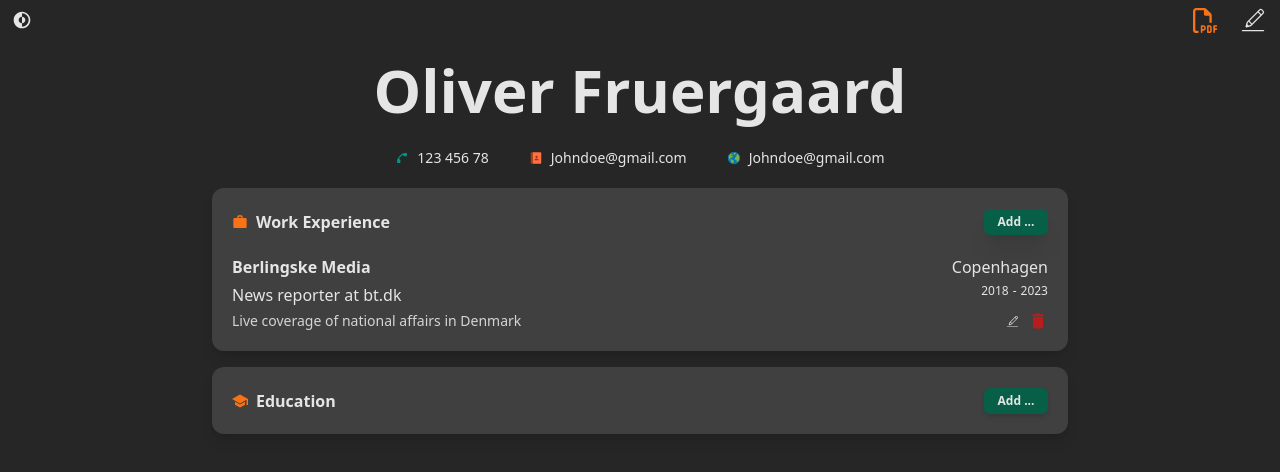
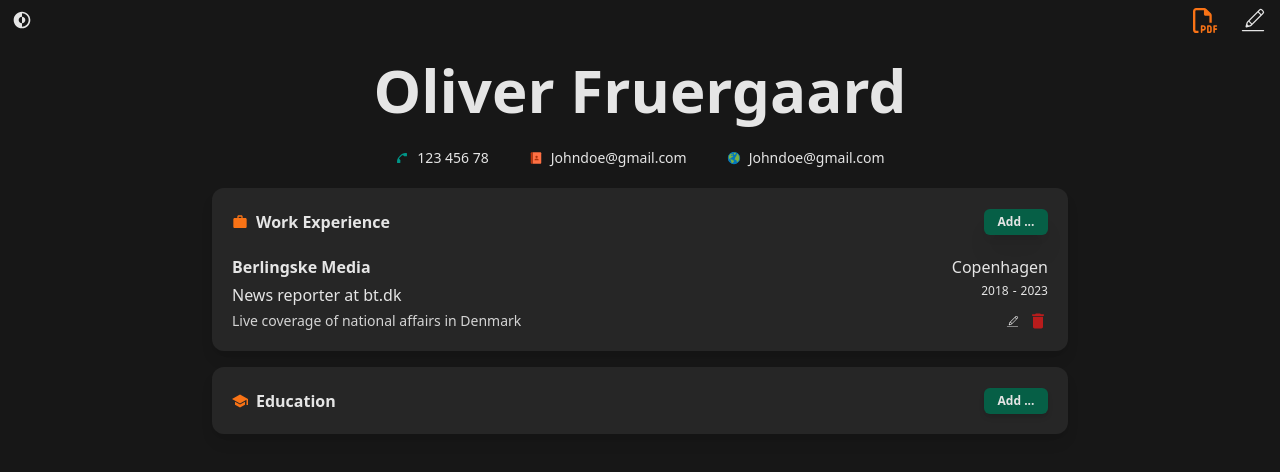
Before and after one commit to ofgaard/cv-app, a React (Vite) app: page / in a window 1280 px wide. Shown: the top 472 px of the page. Built offline with nearby package versions, Linux system fonts and the light colour scheme.

Commit message:
Update colors

```diff
--- a/src/App.jsx
+++ b/src/App.jsx
@@ -111,13 +111,13 @@ function App() {
       <div
         className={`${
           darkMode
-            ? "bg-neutral-800 text-neutral-200"
+            ? "bg-neutral-900 text-neutral-200"
             : "bg-neutral-200 text-slate-800"
         } overflow-auto`}
       >
         <div
           className={`${
-            darkMode ? "bg-neutral-800" : "bg-neutral-300"
+            darkMode ? "bg-neutral-900" : "bg-neutral-300"
           } min-h-screen print:text-black`}
         >
           <div className="print:hidden">
--- a/src/Education.jsx
+++ b/src/Education.jsx
@@ -28,7 +28,7 @@ export default function Education({
     <>
       <div
         className={`flex flex-col gap-5 ${
-          darkMode ? "bg-neutral-700" : " border-slate-800"
+          darkMode ? "bg-neutral-800" : " border-slate-800"
         } p-5 rounded-xl shadow-lg min-w-80`}
       >
         {/* Top label/icons */}
--- a/src/Job.jsx
+++ b/src/Job.jsx
@@ -37,7 +37,7 @@ export default function Job({
     <>
       <div
         className={`flex flex-col gap-5 ${
-          darkMode ? "bg-neutral-700" : " border-slate-800"
+          darkMode ? "bg-neutral-800" : " border-slate-800"
         } p-5 rounded-xl shadow-lg min-w-80`}
       >
         {/* Top label/icons */}
```
